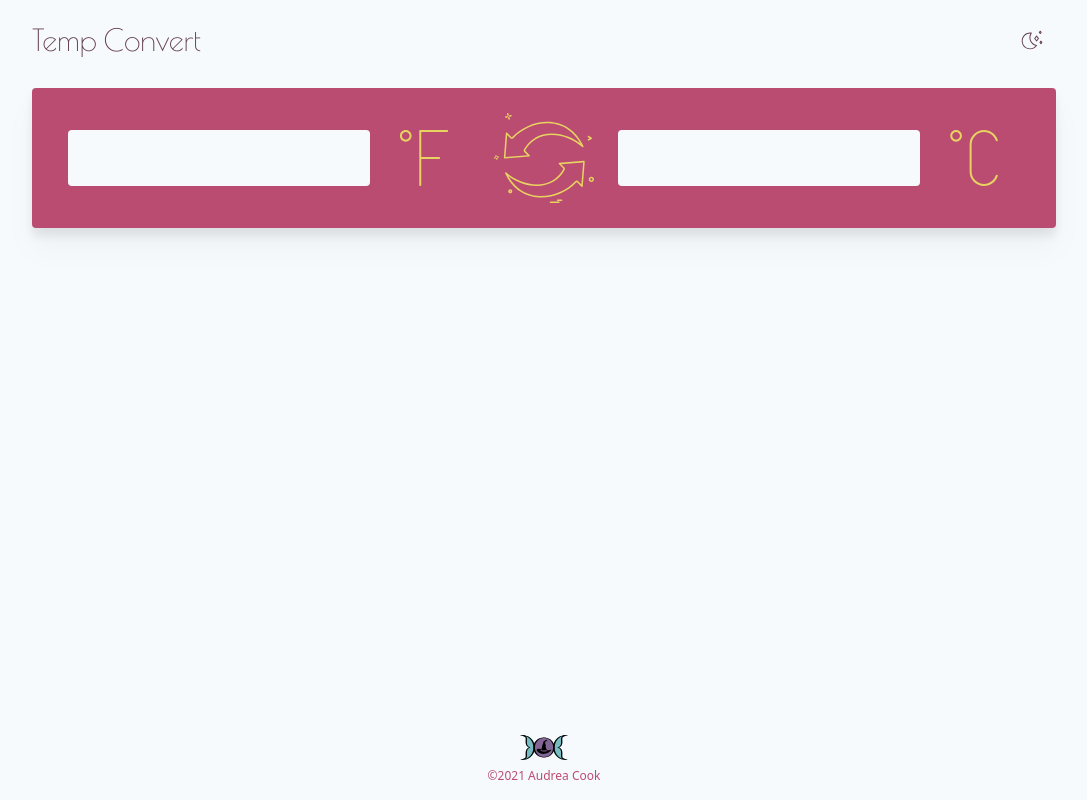
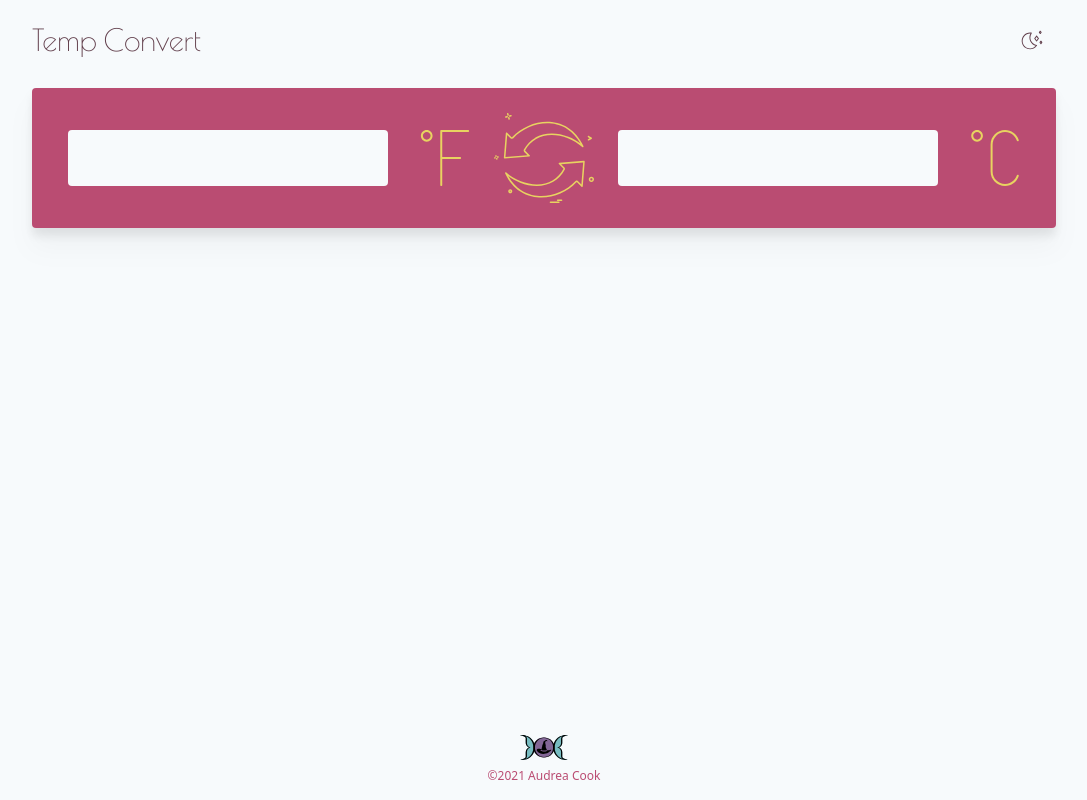
Before and after one commit to AudTheCodeWitch/temp-convert, a React (Create React App) app: page / in a window 1280 px wide. Shown: the whole page, without its empty margins (96-1183 px from the left). Built offline with nearby package versions, Linux system fonts and the light colour scheme.

Commit message:
Adjust styling

```diff
--- a/src/components/TempInput.js
+++ b/src/components/TempInput.js
@@ -26,7 +26,7 @@ class TempInput extends Component {
     const temp = this.props.temp
     const scale = this.props.scale
     return (
-      <fieldset className={'md:flex-grow md:mx-6 drop-shadow self-center'}>
+      <fieldset className={'md:flex-grow md:ml-6 drop-shadow self-center'}>
         <legend className={'sr-only text-primary appearance-none'}>Degrees {scaleNames[scale]}:</legend>
         <div className={'mx-auto'}>
           <input value={temp}
```
